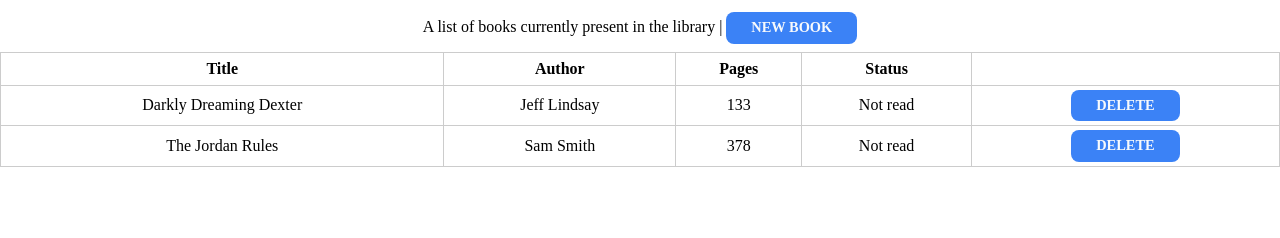
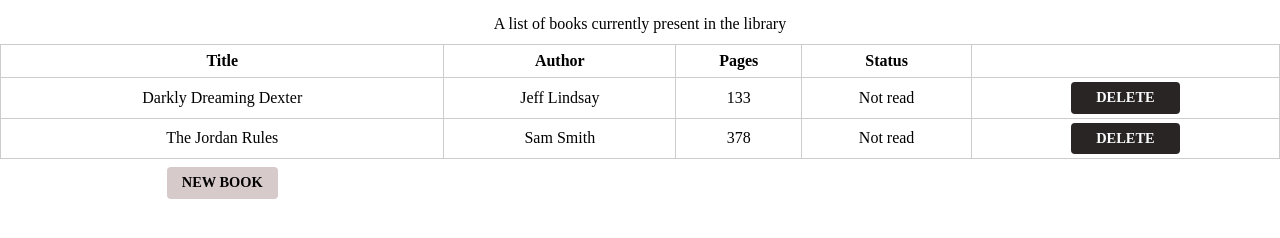
Before and after one commit to ChrisCode23/library, a plain HTML site: page index.html in a window 1280 px wide. Shown: the part 44-282 px from the top of the page. Drawn offline with Linux system fonts and the light colour scheme.

Commit message:
Move "NEW BOOK" button under the table
Changed the position so that the button appears
under the table, while technically it's still
part of it in tfoot for positioning and
alignment purporses,
 with the difference it has
transparent border to give the illusion that it's
outside of the table.
The styling of the buttons has been changed,
mainly how round borders are and the color

```diff
--- a/index.html
+++ b/index.html
@@ -34,7 +34,7 @@
                     <button id="submitBtn" type="submit">SUBMIT</button>
                 </form>
             </dialog>
-            A list of books currently present in the library | <button id="newBookBtn" title="Add new book">NEW BOOK</button>
+            A list of books currently present in the library
         </caption>
         <thead>
             <tr>
@@ -48,6 +48,11 @@
         <tbody>
 
         </tbody>
+        <tfoot>
+            <tr>
+                <td><button id="newBookBtn" title="Add new book">NEW BOOK</button></td>
+            </tr>
+        </tfoot>
     </table>
 
 
--- a/style.css
+++ b/style.css
@@ -44,16 +44,28 @@
     border: 1px solid #ccc;
   }
 
+  tfoot th,
+  tfoot td{
+    border: 1px solid transparent;
+    padding: 0.50rem;
+  }
+
   caption {
     padding: 8px;
   }
 
   button {
-    background-color: #3b82f6;
+    background-color: #292524;
     border: 1px solid transparent;
-    border-radius: 8px;
+    border-radius: 4px;
     color: #f8fafc;
     padding: 4px 24px;
     font-weight: bold;
     font-size: 0.9rem;
   }
+
+  #newBookBtn {
+    padding: 4px 14px;
+    background-color: #d6caca;
+    color: #020202;
+  }
```
